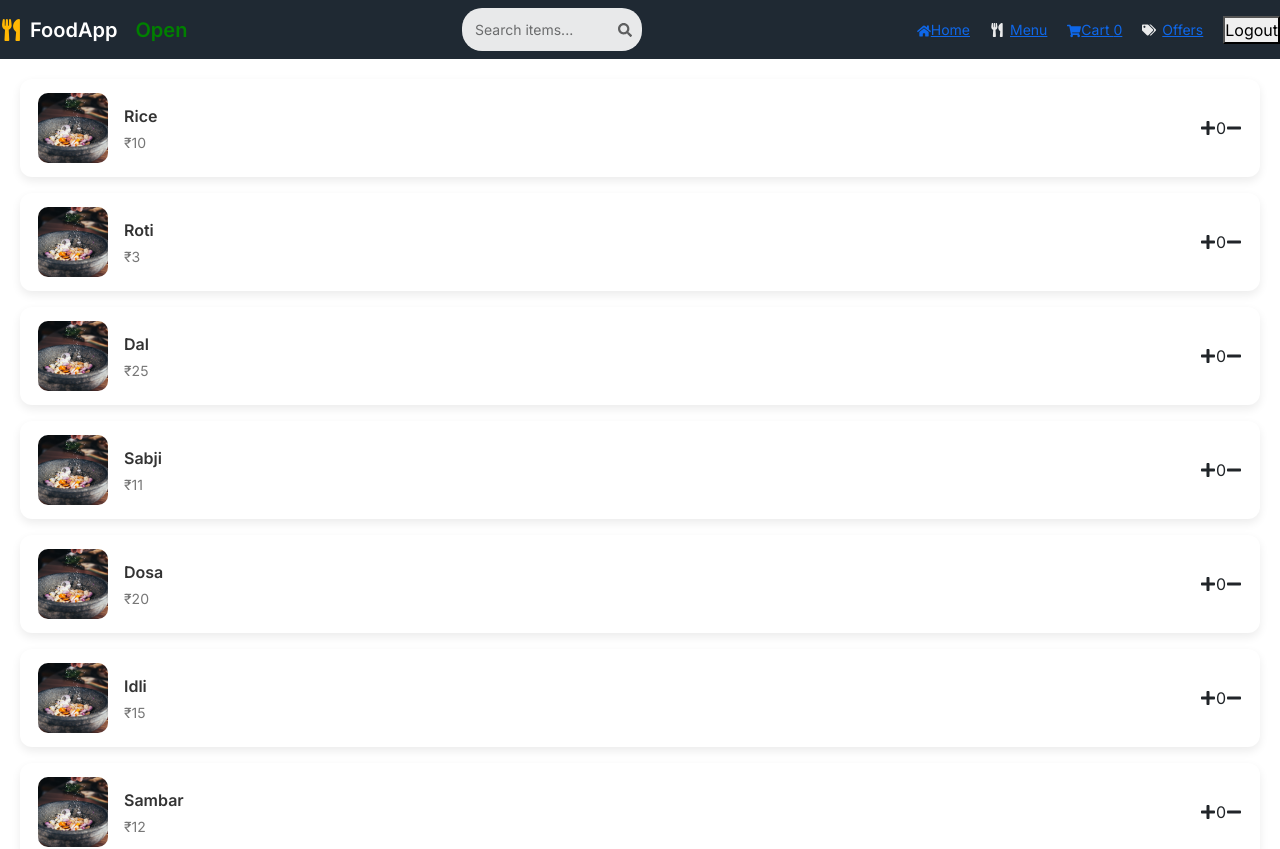
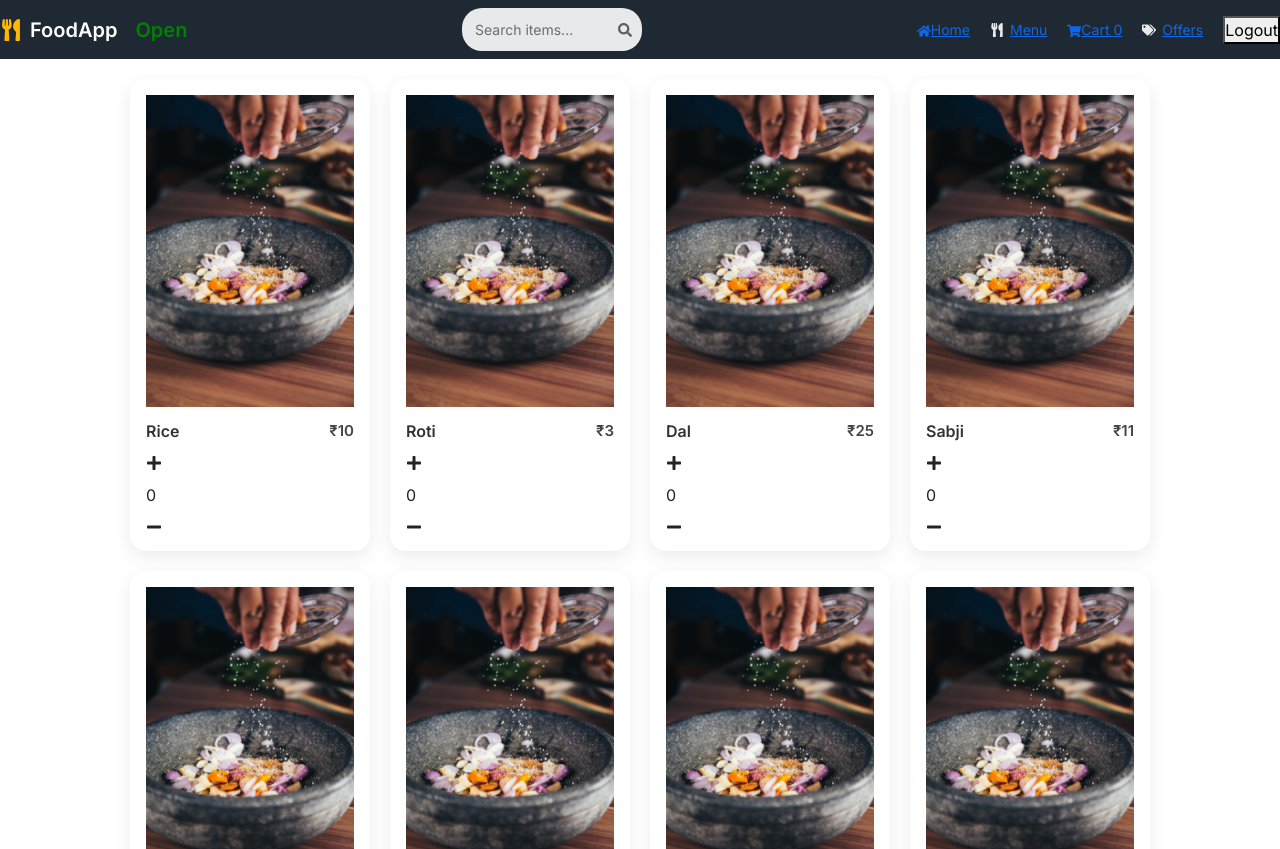
Before and after one commit to guptajirimi/clusterProj, a React (Create React App) app in the folder invoice-frontend/: page /Items in a window 1280 px wide. Shown: the top 849 px of the page. Built offline with nearby package versions, Linux system fonts and the light colour scheme.

Commit message:
categoreis

```diff
--- a/invoice-frontend/src/App.js
+++ b/invoice-frontend/src/App.js
@@ -55,7 +55,13 @@ function App() {
     {id:3,elegiLityCreteria:399,Discount:150,selected: false},
     {id:4,elegiLityCreteria:599,Discount:180,selected: false}
   ])
-
+const categoryList=[
+    {id:1,categoryName:"NorthIndia"},
+    {id:2,categoryName:"South Indian"},
+    {id:3,categoryName:"Asian"},
+    {id:4,categoryName:"Korean"},
+    {id:5,categoryName:"Italian"}
+  ]
 
    const [offers,dispatchOffer]=useReducer(offerReducer,initialOffers) ;
     const selectedOffer=offers.find(o=>o.selected);
@@ -65,9 +71,9 @@ function App() {
       <Routes>
 
 
-        <Route path="home" element={<HomeFood />} />
-          <Route path="/" element={<HomeFood />} />
-          <Route path="Items" element={<Items itemList={itemList} dispatch={dispatch}/>} />
+        <Route path="home" element={<HomeFood  categoryList={categoryList}/>} />
+          <Route path="/" element={<HomeFood categoryList={categoryList} />} />
+          <Route path="Items" element={<Items itemList={itemList} dispatch={dispatch} categoryList={categoryList}/>} />
           <Route path="Cart" element={<Cart itemList={itemList} charges={charges} selectedOffer={selectedOffer}/>} />
           <Route path="/Offers" element={<Offers  offers={offers}  dispatch={dispatchOffer} charges={charges}/>} />
          <Route path="login" element={<Login/>} />
--- a/invoice-frontend/src/components/FoodWeb/FoodCategoriesCard.js
+++ b/invoice-frontend/src/components/FoodWeb/FoodCategoriesCard.js
@@ -1,9 +1,9 @@
 import React from "react";
 
-const FoodCategoriesCard=({title})=>{
+const FoodCategoriesCard=({title,onClick})=>{
 return(
     <>
-        <div className="foodCard">
+        <div className="foodCard" onClick={onClick}>
             {title}
         </div>
     </>
--- a/invoice-frontend/src/components/FoodWeb/HomeFood.js
+++ b/invoice-frontend/src/components/FoodWeb/HomeFood.js
@@ -6,7 +6,10 @@ import food3 from "../../images/food3.jpg";
 import FoodCategoriesCard from "./FoodCategoriesCard";
 import NavbarFood from "./NavbarFood";
 import useCart from "../../customHooks/useCart";
-function HomeFood() {
+import { useNavigate } from "react-router-dom";
+function HomeFood({categoryList}) {
+
+  const navigate=useNavigate();
    return (
     <>
     <NavbarFood />
@@ -51,10 +54,11 @@ function HomeFood() {
         </h2>
 
         <div className="foodCards">
-          <FoodCategoriesCard title="North Indian"/>
-          <FoodCategoriesCard title="South Indian"/>
-          <FoodCategoriesCard title="Asian"/>
-          <FoodCategoriesCard title="Korean"/>
+          {categoryList.map((item)=>(
+             <FoodCategoriesCard  key={item.id} title={item.categoryName} onClick={() => navigate(`/Items?category=${item.categoryName}&id=${item.id}`)}/>
+          ))}
+
+
         </div>
 
       </div>
--- a/invoice-frontend/src/components/FoodWeb/Items.js
+++ b/invoice-frontend/src/components/FoodWeb/Items.js
@@ -5,11 +5,13 @@ import { useLocation } from "react-router-dom";
 import useCart from "../../customHooks/useCart";
 
 
-function Items({itemList,dispatch}) {
+function Items({itemList,dispatch,categoryList}) {
 
   const location=useLocation();
-const query=new URLSearchParams(location.search);
-const searchTerm=query.get("search") || "";
+  const query=new URLSearchParams(location.search);
+  const searchTerm=query.get("search") || "";
+  const query1=new URLSearchParams(location.category);
+  const category=query.get("category") || "";
 
  const filteredItems = itemList.filter(item =>
   item.name.toLowerCase().includes(searchTerm.toLowerCase())
@@ -36,6 +38,7 @@ const searchTerm=query.get("search") || "";
       cost={item.cost}
       qty={item.qty}
       onChange={updateQtyCounter}
+
     />
   ))}
 </div>
--- a/invoice-frontend/src/components/FoodWeb/itemCards.js
+++ b/invoice-frontend/src/components/FoodWeb/itemCards.js
@@ -3,11 +3,11 @@ import itemImage from "../../images/food1.jpg";
 import { FaPlus, FaMinus } from "react-icons/fa";
 import "../../css/Items.css";
 
-function ItemCards({ id, name, cost, qty, onChange }) {
+function ItemCards({ id, name, cost, qty, onChange  }) {
 
   return (
     <div className="itemsfood">
-      <img src={itemImage} alt={name} />
+     <img src={itemImage} alt={name} />
       <div className="item-info">
         <span className="item-title">{name}</span>
         <span className="item-cost">₹{cost}</span>
--- a/invoice-frontend/src/css/Items.css
+++ b/invoice-frontend/src/css/Items.css
@@ -1,44 +1,64 @@
-
-/* Container (parent of all cards) */
+/* ================== ITEMS CONTAINER ================== */
 .items-container {
   display: flex;
-  flex-direction: column;   /* VERTICAL */
-  gap: 16px;
+  flex-wrap: wrap;
+  gap: 20px;
   padding: 20px;
+  justify-content: center;
 }
 
-/* Single card */
+/* ================== SINGLE CARD ================== */
 .itemsfood {
+  width: 240px;
+  background: #ffffff;
+  border-radius: 16px;
+  padding: 16px;
+  box-shadow: 0 6px 18px rgba(0,0,0,0.08);
+  display: flex;
+  flex-direction: column;
+  gap: 12px;
+  transition: all 0.3s ease;
+}
+
+.itemsfood:hover {
+  transform: translateY(-6px);
+  box-shadow: 0 10px 25px rgba(0,0,0,0.15);
+}
+
+/* ================== CATEGORY SECTION ================== */
+.category-info {
   display: flex;
   align-items: center;
-  justify-content: space-between;
-  background: #ffffff;
-  padding: 14px 18px;
-  border-radius: 12px;
-  box-shadow: 0 4px 10px rgba(0, 0, 0, 0.08);
-  transition: transform 0.2s ease, box-shadow 0.2s ease;
+  gap: 10px;
 }
 
-/* Hover effect */
-.itemsfood:hover {
-  transform: translateY(-2px);
-  box-shadow: 0 6px 14px rgba(0, 0, 0, 0.12);
+.category-circle {
+  width: 40px;
+  height: 40px;
+  border-radius: 50%;
+  object-fit: cover;
+  border: 2px solid #ff6b00;
 }
 
-/* Food image */
-.itemsfood img {
-  width: 70px;
-  height: 70px;
-  border-radius: 10px;
-  object-fit: cover;
+.category-name {
+  font-size: 14px;
+  font-weight: 600;
+  color: #ff6b00;
 }
 
-/* Title & price */
+/* ================== FOOD IMAGE ================== */
+.food-image {
+  width: 100%;
+  height: 140px;
+  object-fit: cover;
+  border-radius: 12px;
+}
+
+/* ================== TITLE & COST ================== */
 .item-info {
-  flex: 1;
-  margin-left: 16px;
   display: flex;
-  flex-direction: column;
+  justify-content: space-between;
+  align-items: center;
 }
 
 .item-title {
@@ -48,22 +68,48 @@
 }
 
 .item-cost {
-  font-size: 14px;
-  color: #777;
-  margin-top: 4px;
+  font-size: 15px;
+  font-weight: 600;
+  color: #444;
 }
 
-/* Plus icon */
-.add-icon {
-  color: #ff6b00;
-  font-size: 18px;
-  cursor: pointer;
+/* ================== QUANTITY CONTROLS ================== */
+.quantity-controls {
+  display: flex;
+  justify-content: center;
+  align-items: center;
+  gap: 12px;
 }
 
-.add-icon:hover {
-  transform: scale(1.2);
+.qty-btn {
+  width: 32px;
+  height: 32px;
+  border-radius: 50%;
+  border: none;
+  background: #ff6b00;
+  color: white;
+  cursor: pointer;
+  display: flex;
+  align-items: center;
+  justify-content: center;
+  transition: 0.2s ease;
 }
-/* Filters wrapper */
+
+.qty-btn:hover:not(:disabled) {
+  transform: scale(1.15);
+}
+
+.qty-btn:disabled {
+  background: #ccc;
+  cursor: not-allowed;
+}
+
+.qty {
+  font-weight: 600;
+  font-size: 16px;
+}
+
+/* ================== FILTERS ================== */
 .filters {
   display: flex;
   gap: 20px;
@@ -75,14 +121,12 @@
   margin: 20px;
 }
 
-/* Individual filter box */
 .costFilter,
 .ratingFilter {
   display: flex;
   flex-direction: column;
 }
 
-/* Select dropdown */
 .costFilter select,
 .ratingFilter select {
   padding: 8px 14px;
@@ -95,7 +139,6 @@
   transition: all 0.2s ease;
 }
 
-/* Hover & focus effect */
 .costFilter select:hover,
 .ratingFilter select:hover,
 .costFilter select:focus,
@@ -104,7 +147,7 @@
   box-shadow: 0 0 0 2px rgba(255, 122, 24, 0.15);
 }
 
-/* Mobile responsive */
+/* ================== RESPONSIVE ================== */
 @media (max-width: 600px) {
   .filters {
     flex-direction: column;
@@ -115,4 +158,9 @@
   .ratingFilter select {
     width: 100%;
   }
+
+  .items-container {
+    flex-direction: column;
+    align-items: center;
+  }
 }
```
